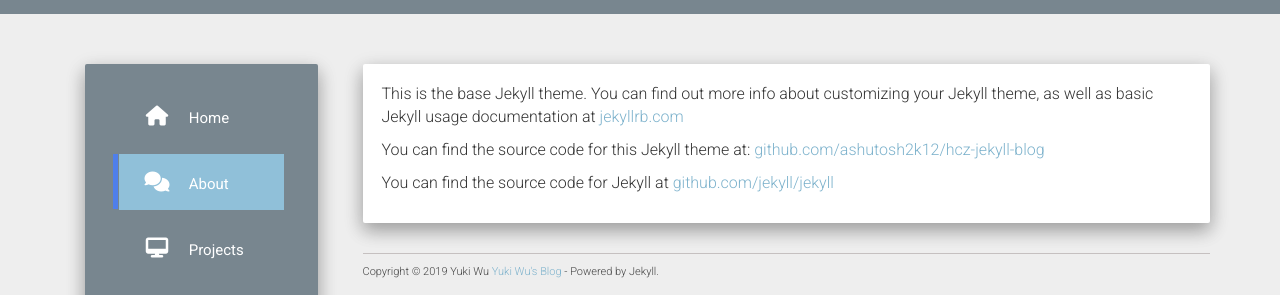
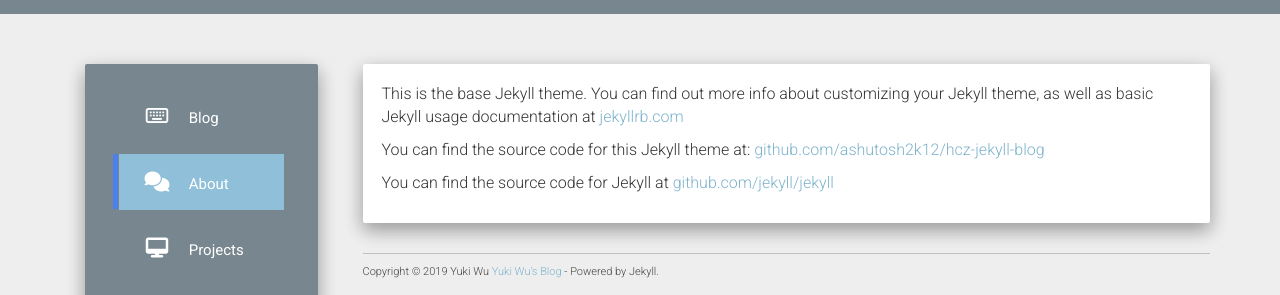
Before and after one commit to wuyuki/wuyuki.github.io, a Jekyll site: the page built from about.md, in a window 1280 px wide. Shown: the part 150-445 px from the top of the page. Built offline with Jekyll 4.4.1, drawn with Linux system fonts in a browser that asks for light colours; nearby versions of some CDN libraries.

Commit message:
//init commit

```diff
--- a/_data/urls.json
+++ b/_data/urls.json
@@ -1,8 +1,8 @@
 [
   {
-    "text": "Home",
+    "text": "Blog",
     "url": "/",
-    "icon": "fa-home",
+    "icon": "fa-keyboard-o",
     "layout": "post"
   },
   {
@@ -18,7 +18,7 @@
   {
     "text": "Resume",
     "url": "/#",
-    "icon": "fa-graduation-cap",
+    "icon": "fa-graduation-cap"
   },
   {
     "text": "Github",
```
